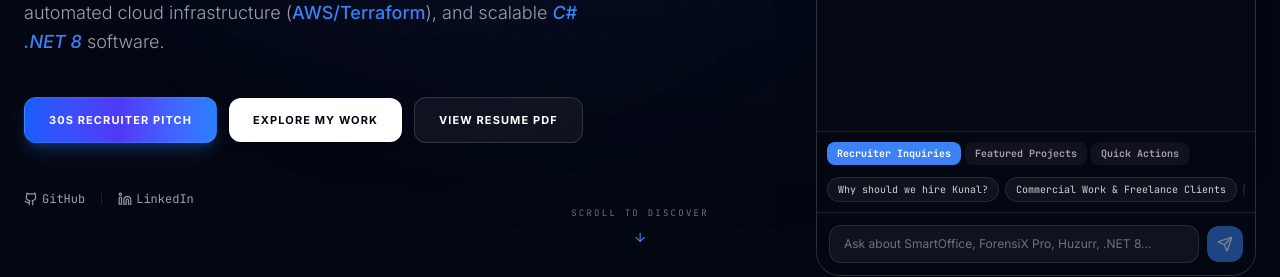
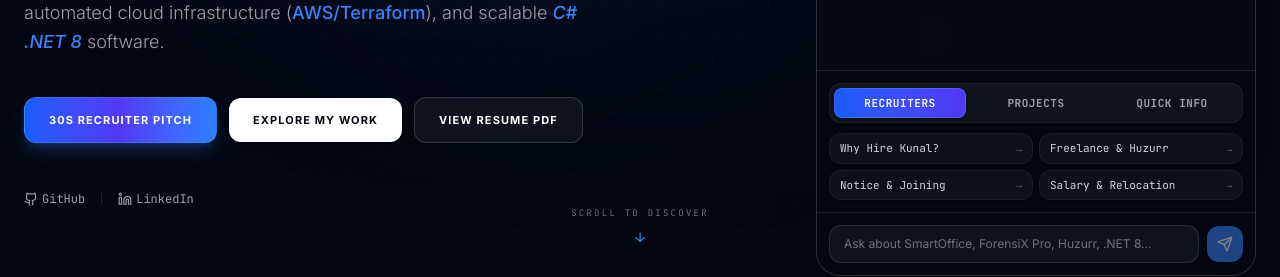
Before and after one commit to Kunal-CodeLab/Portfolio, a React (Vite) app: page / in a window 1280 px wide. Both pictures are taken after a click on the button "Ask Kunal's AI". Shown: the part 428-705 px from the top of the page. Built offline with nearby package versions, Linux system fonts and the light colour scheme; no server answers.

Commit message:
Organize AI Twin prompt chips into a clean 2-column grid and segmented category tab bar

```diff
--- a/src/components/AIChatbot.tsx
+++ b/src/components/AIChatbot.tsx
@@ -11,33 +11,42 @@ interface ChatMessage {
   actions?: { label: string; action: string; url?: string }[];
 }
 
-const CATEGORIZED_PROMPTS = [
+interface PromptItem {
+  label: string;
+  query: string;
+}
+
+interface PromptCategory {
+  category: string;
+  prompts: PromptItem[];
+}
+
+const CATEGORIZED_PROMPTS: PromptCategory[] = [
   {
-    category: "Recruiter Inquiries",
+    category: "Recruiters",
     prompts: [
-      "Why should we hire Kunal?",
-      "Commercial Work & Freelance Clients",
-      "Availability & Notice Period",
-      "Salary & Relocation Flexibility"
+      { label: "Why Hire Kunal?", query: "Why should we hire Kunal?" },
+      { label: "Freelance & Huzurr", query: "Tell me about your freelance work and Huzurr.com" },
+      { label: "Notice & Joining", query: "When can Kunal join?" },
+      { label: "Salary & Relocation", query: "What are your salary and relocation preferences?" }
     ]
   },
   {
-    category: "Featured Projects",
+    category: "Projects",
     prompts: [
-      "Tell me about SmartOffice Workflow Manager",
-      "Tell me about ForensiX Pro (DFIR)",
-      "Tell me about Insider Threat Detection",
-      "Tell me about SonicBoard (.NET 8)",
-      "DevOps Infrastructure (Terraform/AWS)"
+      { label: "SmartOffice (.NET 8)", query: "Tell me about SmartOffice Workflow Manager" },
+      { label: "ForensiX Pro (DFIR)", query: "Tell me about ForensiX Pro" },
+      { label: "Insider Threat System", query: "Tell me about Insider Threat Detection" },
+      { label: "DevOps (AWS/Terraform)", query: "Tell me about DevOps Infrastructure" }
     ]
   },
   {
-    category: "Quick Actions",
+    category: "Quick Info",
     prompts: [
-      "Open Resume PDF",
-      "Contact Details & Email",
-      "Education & Degree",
-      "Certifications & CTF Badge"
+      { label: "Resume PDF", query: "How can I view your resume?" },
+      { label: "Contact Coordinates", query: "What are your contact details?" },
+      { label: "BCA Degree", query: "What is your education and degree?" },
+      { label: "Certifications & CTF", query: "What certifications and hackathon badges do you hold?" }
     ]
   }
 ];
@@ -537,16 +546,17 @@ User Question: ${textToSend}`
               <div ref={messagesEndRef} />
             </div>
 
-            <div className="p-2.5 bg-obsidian/90 border-t border-white/10 flex flex-col gap-2">
-              <div className="flex items-center gap-1 overflow-x-auto no-scrollbar pb-1">
+            <div className="p-3 bg-obsidian/95 border-t border-white/10 flex flex-col gap-2">
+              {/* Category Segmented Bar */}
+              <div className="grid grid-cols-3 gap-1 bg-white/5 p-1 rounded-xl border border-white/5">
                 {CATEGORIZED_PROMPTS.map((cat, idx) => (
                   <button
                     key={idx}
                     onClick={() => setActiveCategoryTab(idx)}
-                    className={`px-2.5 py-1 rounded-lg text-[10px] font-mono font-bold whitespace-nowrap transition-all ${
+                    className={`py-1.5 px-2 rounded-lg text-[11px] font-mono font-bold tracking-wider uppercase transition-all duration-200 text-center truncate ${
                       activeCategoryTab === idx
-                        ? "bg-accent-blue text-white shadow-sm"
-                        : "text-zinc-400 hover:text-white bg-white/5"
+                        ? "bg-gradient-to-r from-blue-600 to-indigo-600 text-white shadow-md font-semibold border border-blue-400/30"
+                        : "text-zinc-400 hover:text-white hover:bg-white/5"
                     }`}
                   >
                     {cat.category}
@@ -554,14 +564,16 @@ User Question: ${textToSend}`
                 ))}
               </div>
 
-              <div className="flex gap-1.5 overflow-x-auto no-scrollbar">
-                {CATEGORIZED_PROMPTS[activeCategoryTab].prompts.map((prompt, idx) => (
+              {/* 2-Column Prompt Buttons Grid */}
+              <div className="grid grid-cols-2 gap-1.5 pt-0.5">
+                {CATEGORIZED_PROMPTS[activeCategoryTab].prompts.map((item, idx) => (
                   <button
                     key={idx}
-                    onClick={() => handleSendMessage(prompt)}
-                    className="px-2.5 py-1 rounded-full bg-white/5 hover:bg-white/10 border border-white/10 text-[10px] font-mono text-zinc-300 hover:text-white whitespace-nowrap transition-colors"
+                    onClick={() => handleSendMessage(item.query)}
+                    className="px-2.5 py-1.5 rounded-xl bg-white/[0.04] hover:bg-white/[0.08] hover:border-blue-400/30 border border-white/5 text-[11px] font-mono text-zinc-300 hover:text-white transition-all text-left flex items-center justify-between group shadow-sm"
                   >
-                    {prompt}
+                    <span className="truncate">{item.label}</span>
+                    <span className="text-[10px] text-zinc-500 group-hover:text-accent-blue transition-colors ml-1 shrink-0">→</span>
                   </button>
                 ))}
               </div>
```
